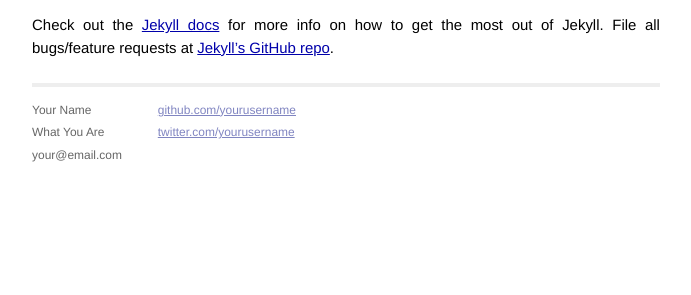
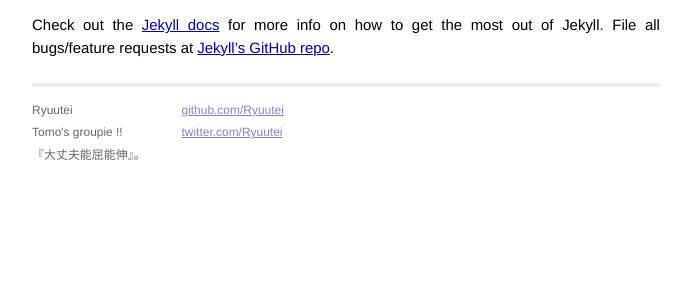
Before and after one commit to Ryuutei/Ryuutei.github.io, a Jekyll site: the page built from _posts/2013-08-06-welcome-to-jekyll.markdown, in a window 1280 px wide. Shown: the part 502-797 px from the top of the page, without its empty margins (294-985 px from the left). Built offline with Jekyll 4.4.1, drawn with Linux system fonts in a browser that asks for light colours; Markdown is read by kramdown in place of the engine named in the settings.

Commit message:
changed template

```diff
--- a/_layouts/default.html
+++ b/_layouts/default.html
@@ -27,15 +27,15 @@
             <div class="footer">
               <div class="contact">
                 <p>
-                  Your Name<br />
-                  What You Are<br />
-                  your@email.com
+                  Ryuutei<br />
+                  Tomo's groupie !!<br />
+                  『大丈夫能屈能伸』。
                 </p>
               </div>
               <div class="contact">
                 <p>
-                  <a href="http://github.com/yourusername/">github.com/yourusername</a><br />
-                  <a href="http://twitter.com/yourusername/">twitter.com/yourusername</a><br />
+                  <a href="http://github.com/Ryuutei/">github.com/Ryuutei</a><br />
+                  <a href="http://twitter.com/Ryuutei/">twitter.com/Ryuutei</a><br />
                 </p>
               </div>
             </div>
```
